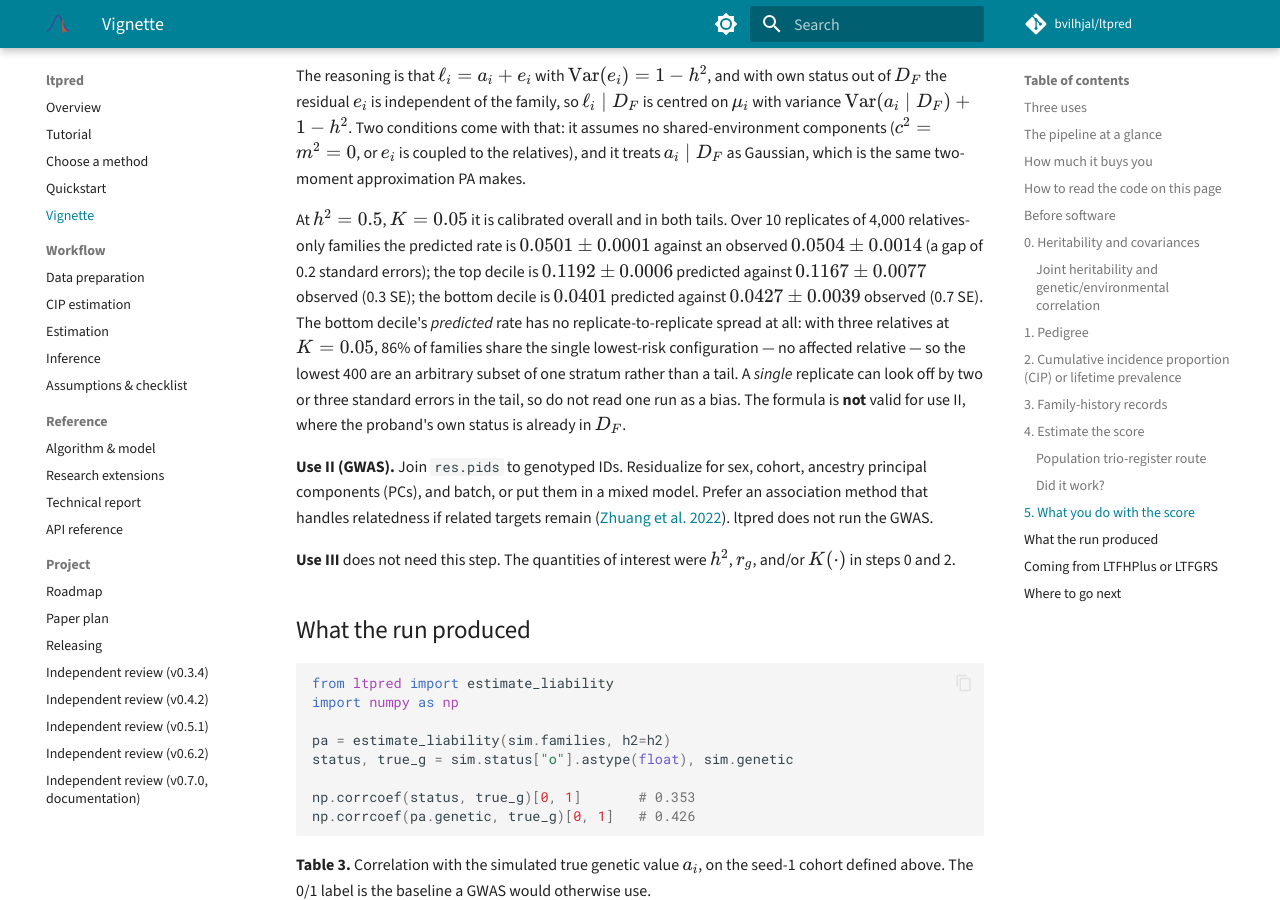
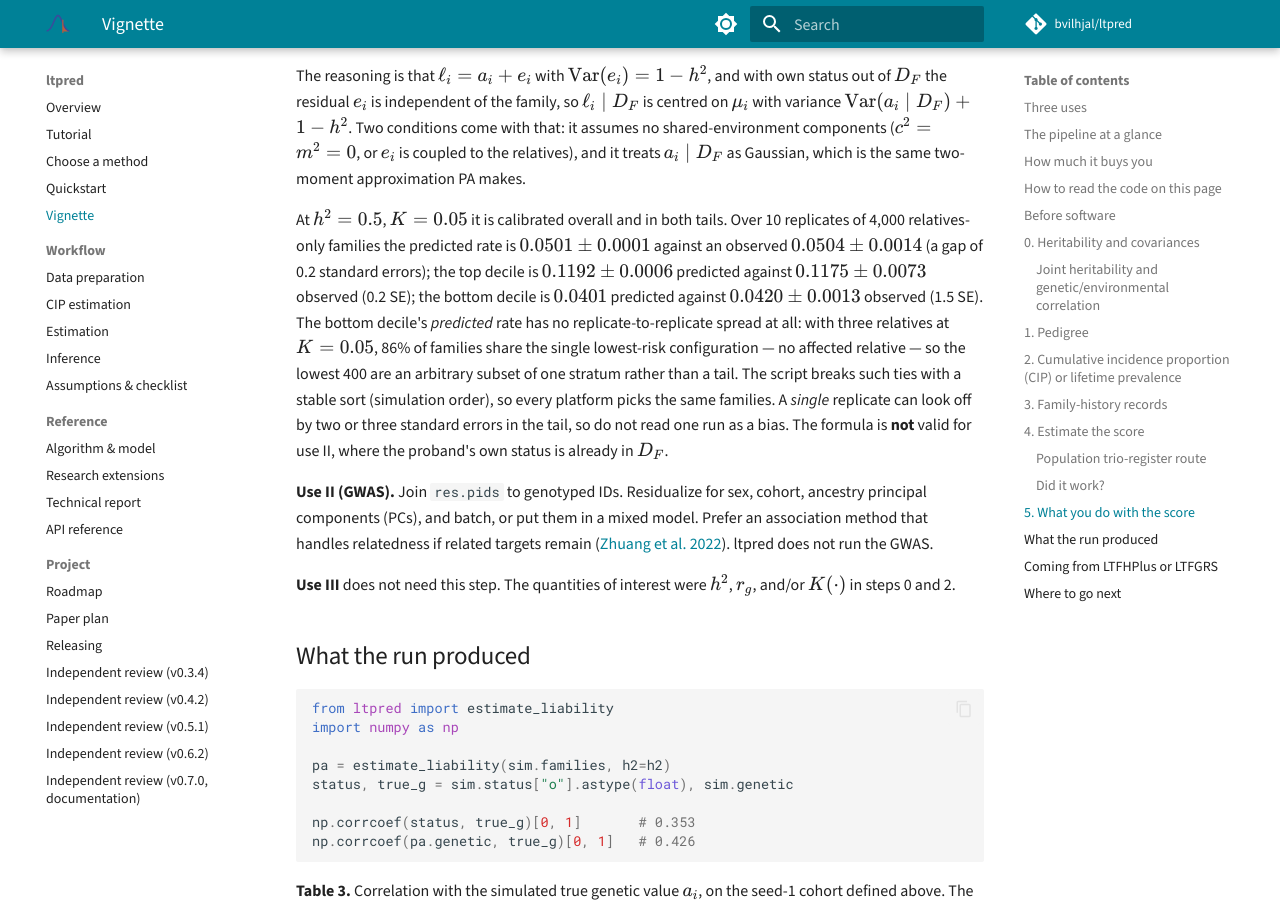
Before and after one commit to bvilhjal/ltpred, an MkDocs documentation site: the page built from docs/vignette.md, in a window 1280 px wide and 900 px high, scrolled down 13344 px. Built offline with MkDocs 1.6.1 and Material for MkDocs 9.7.7, drawn with Linux system fonts in a browser that asks for light colours; comment, search, counter and statistics services are not loaded.

Commit message:
Make the vignette's decile calibration platform-stable
risk takes at most 8 distinct values (relatives-only, one threshold), and
np.argsort's default introsort breaks ties differently across platforms
and numpy versions, so the top/bottom 400 -- and the observed decile
rates quoted in docs/vignette.md -- differed between the Mac and CI.
Sort stably and quote the regenerated values.

Co-Authored-By: Claude Opus 5.5 <noreply@anthropic.com>

```diff
--- a/docs/vignette.md
+++ b/docs/vignette.md
@@ -705,12 +705,14 @@ At $h^2=0.5$, $K=0.05$ it is calibrated overall and in both tails. Over
 10 replicates of 4,000 relatives-only families the predicted rate is
 $0.0501 \pm 0.0001$ against an observed $0.0504 \pm 0.0014$ (a gap of
 0.2 standard errors); the top decile is $0.1192 \pm 0.0006$ predicted
-against $0.1167 \pm 0.0077$ observed (0.3 SE); the bottom decile is
-$0.0401$ predicted against $0.0427 \pm 0.0039$ observed (0.7 SE). The
+against $0.1175 \pm 0.0073$ observed (0.2 SE); the bottom decile is
+$0.0401$ predicted against $0.0420 \pm 0.0013$ observed (1.5 SE). The
 bottom decile's *predicted* rate has no replicate-to-replicate spread at
 all: with three relatives at $K=0.05$, 86% of families share the single
 lowest-risk configuration — no affected relative — so the lowest 400 are
-an arbitrary subset of one stratum rather than a tail. A *single* replicate can look off
+an arbitrary subset of one stratum rather than a tail. The script breaks
+such ties with a stable sort (simulation order), so every platform picks
+the same families. A *single* replicate can look off
 by two or three standard errors in the tail, so do not read one run as a
 bias. The formula is **not** valid for use II, where the proband's own
 status is already in $D_F$.
```
Also changed, not shown: CHANGELOG.md (+8 -0 lines), 1 other file.
